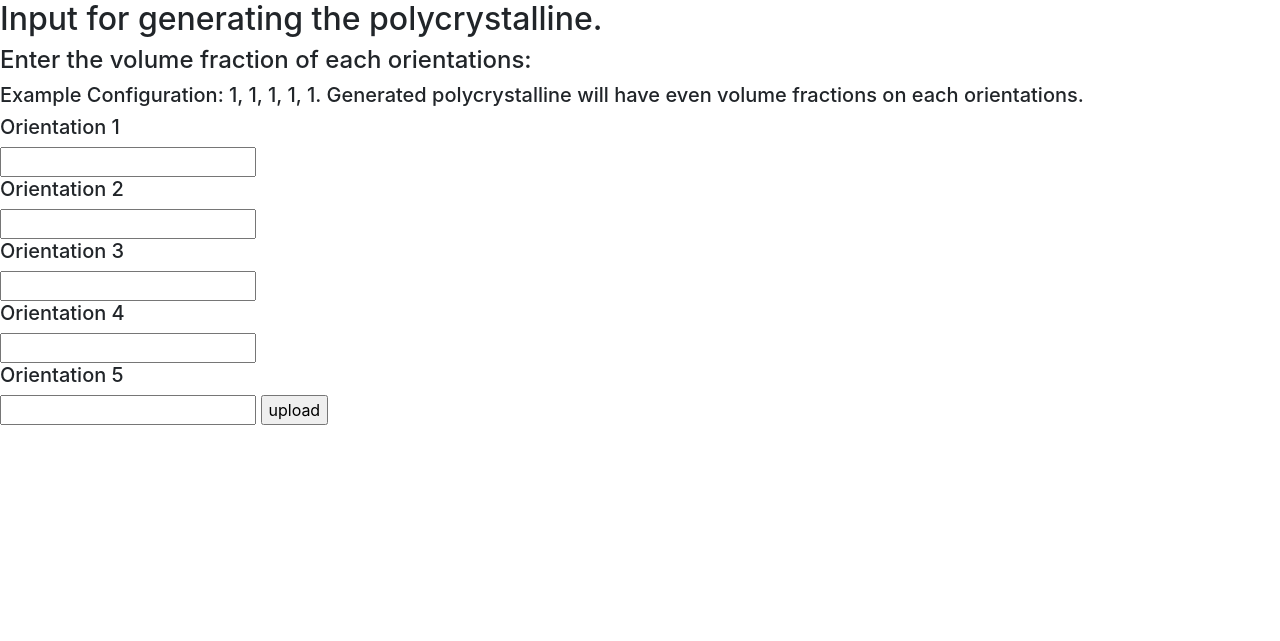
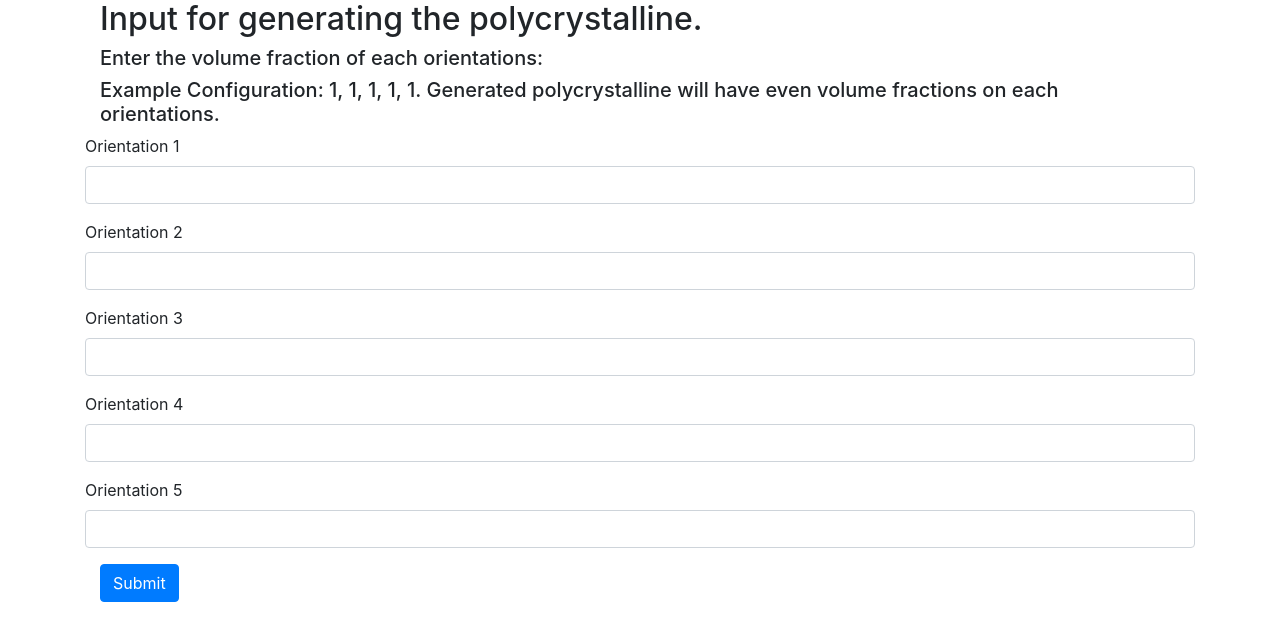
Before and after one commit to ameya005/InvNet_Web, a Flask app: page /polycrystalline in a window 1280 px wide. Shown: the part 56-697 px from the top of the page. Run offline with Flask 2, Linux system fonts and the light colour scheme; some libraries are stand-ins or nearby versions.

Commit message:
Chenged the polycrystalline index

```diff
--- a/templates/index.html
+++ b/templates/index.html
@@ -7,23 +7,48 @@
 <body>
     {% extends "template.html" %}
     {% block content %}
-    <h2>Input for generating the polycrystalline.</h2>
-        <h4>Enter the volume fraction of each orientations: </h4>
+    <div class="container">
+    <div class="col-lg-12" text-center>
+        <h2>Input for generating the polycrystalline.</h2>
+        <h5>Enter the volume fraction of each orientations: </h5>
         <h5>Example Configuration: 1, 1, 1, 1, 1.
         Generated polycrystalline will have even volume fractions on each orientations.</h5>
     <form method="post" enctype="multipart/form-data">
-        <h5>Orientation 1</h5>
-        <input type="number" name="x1" step="0.01">
-        <h5>Orientation 2</h5>
-        <input type="number" name="y1" step="0.01">
-        <h5>Orientation 3</h5>
-        <input type="number" name="r1" step="0.01">
-        <h5>Orientation 4</h5>
-        <input type="number" name="x2" step="0.01">
-        <h5>Orientation 5</h5>
-        <input type="number" name="y2" step="0.01">
-        <input type="submit" value="upload">
+        <div class="form-group row">
+            <label for="form1">Orientation 1</label>
+            <input type="number" class="form-control" name="x1" step="0.01">
+        </div>
+
+{#        <h5>Orientation 1</h5>#}
+{#        <input type="number" name="x1" step="0.01">#}
+{#        <h5>Orientation 2</h5>#}
+{#        <input type="number" name="y1" step="0.01">#}
+{#        <h5>Orientation 3</h5>#}
+{#        <input type="number" name="r1" step="0.01">#}
+{#        <h5>Orientation 4</h5>#}
+{#        <input type="number" name="x2" step="0.01">#}
+{#        <h5>Orientation 5</h5>#}
+{#        <input type="number" name="y2" step="0.01">#}
+        <div class="form-group row">
+            <label for="form1">Orientation 2</label>
+            <input type="number" class="form-control" name="y1" step="0.01"></div>
+
+        <div class="form-group row">
+            <label for="form1">Orientation 3</label>
+            <input type="number" class="form-control" name="r1" step="0.01"></div>
+
+        <div class="form-group row">
+            <label for="form1">Orientation 4</label>
+            <input type="number" class="form-control" name="21" step="0.01"></div>
+
+        <div class="form-group row">
+            <label for="form1">Orientation 5</label>
+            <input type="number" class="form-control" name="y1" step="0.01"></div>
+        <button class="btn btn-primary" type="submit">Submit</button>
+{#        <input type="submit" value="upload">#}
     </form>
+    </div>
+    </div>
     {% endblock %}
 </body>
 </html>
```
